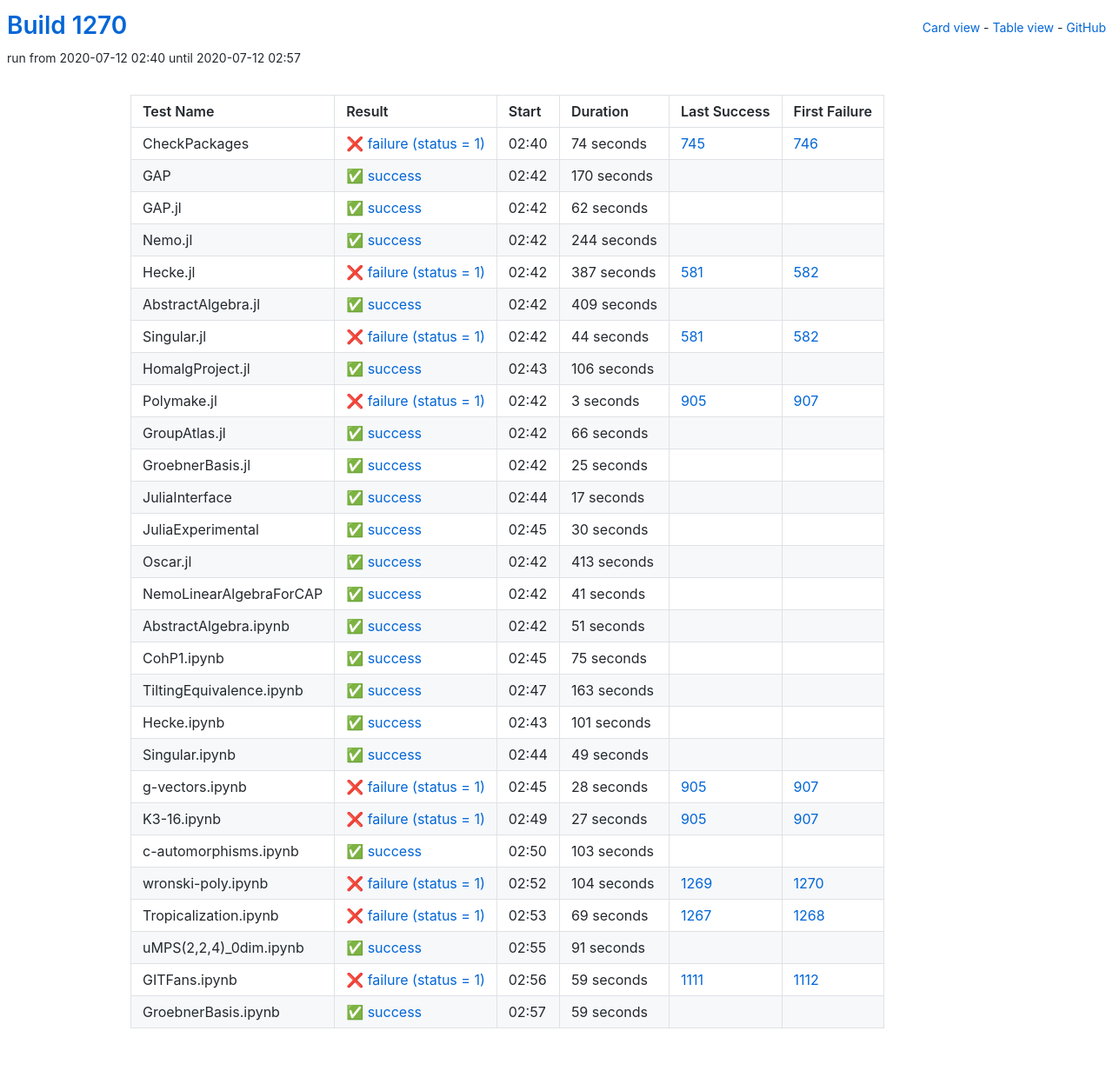
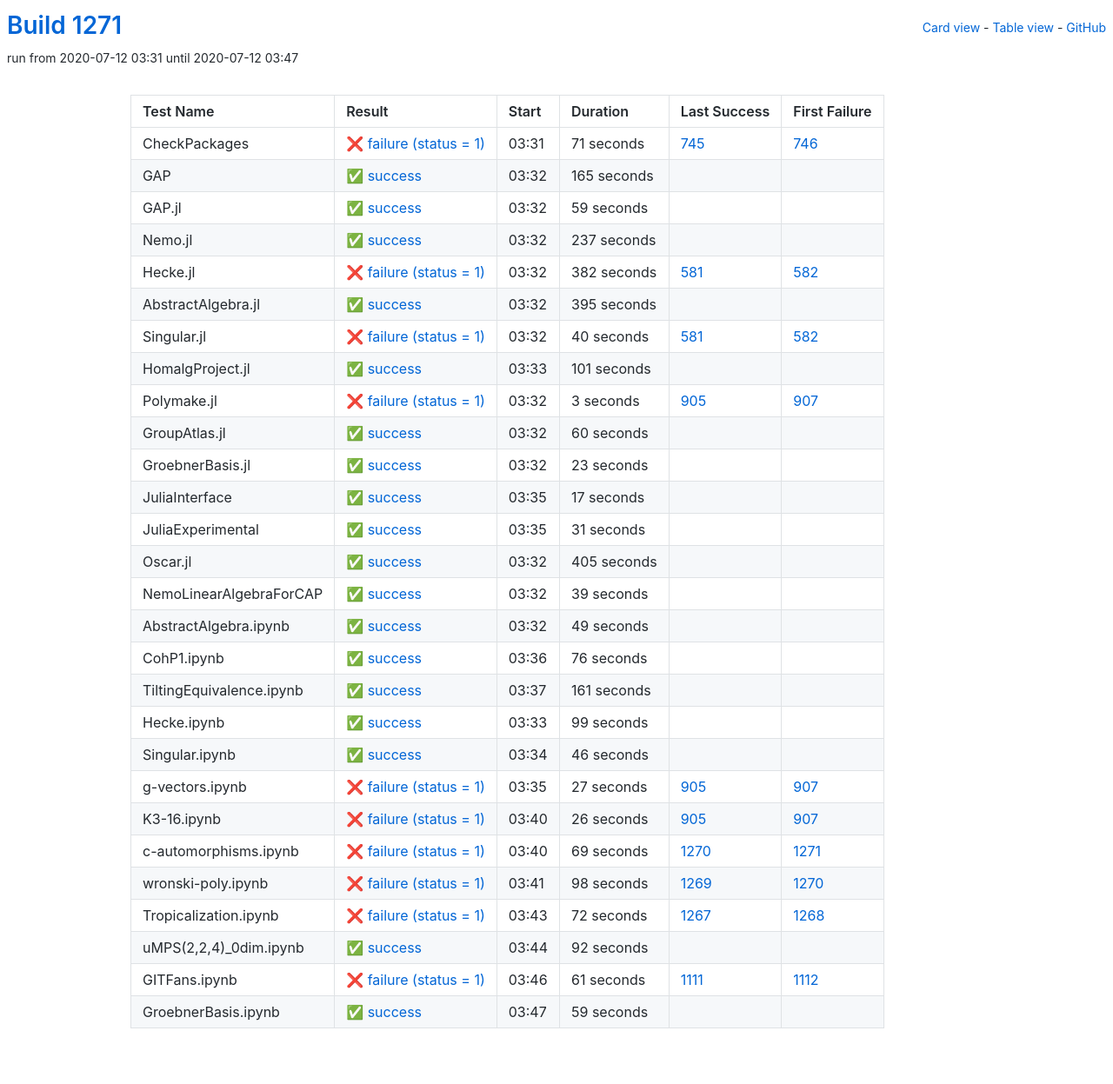
Before and after one commit to oscar-system/oscar-ci-status-1.4, a Jekyll site: the page built from table.html, in a window 1280 px wide. Shown: the whole page at 87% size. Built offline with Jekyll 4.4.1, drawn with Linux system fonts in a browser that asks for light colours.

Commit message:
Build #1271

```diff
--- a/_data/ci.yml
+++ b/_data/ci.yml
@@ -1,6 +1,6 @@
 ---
-build: 1270
-build_url: https://oscarci.mathematik.uni-kl.de/job/oscar-julia-1.4/1270/
+build: 1271
+build_url: https://oscarci.mathematik.uni-kl.de/job/oscar-julia-1.4/1271/
 job: oscar-julia-1.4
 organization: oscar-system
 repo: oscar-ci-status-1.4
@@ -8,104 +8,104 @@ repourl: https://github.com/oscar-system/oscar-ci-status-1.4
 tests:
 - name: CheckPackages
   id: checkpackages
-  log: https://oscarci.mathematik.uni-kl.de/job/oscar-julia-1.4/1270/artifact/logs/build-1270/CheckPackages.log
-  start: 2020-07-12 02:40
+  log: https://oscarci.mathematik.uni-kl.de/job/oscar-julia-1.4/1271/artifact/logs/build-1271/CheckPackages.log
+  start: 2020-07-12 03:31
   success: false
   exitcode: 1
   status: failure
-  duration: 74
+  duration: 71
   last_success: 745
   last_success_url: https://oscarci.mathematik.uni-kl.de/job/oscar-julia-1.4/745/
   first_failure: 746
   first_failure_url: https://oscarci.mathematik.uni-kl.de/job/oscar-julia-1.4/746/
 - name: GAP
   id: gap
-  log: https://oscarci.mathematik.uni-kl.de/job/oscar-julia-1.4/1270/artifact/logs/build-1270/GAP.log
-  start: 2020-07-12 02:42
+  log: https://oscarci.mathematik.uni-kl.de/job/oscar-julia-1.4/1271/artifact/logs/build-1271/GAP.log
+  start: 2020-07-12 03:32
   success: true
   exitcode: 0
   status: success
-  duration: 170
+  duration: 165
   last_success: false
   last_success_url:
   first_failure: false
   first_failure_url:
 - name: GAP.jl
   id: gap-jl
-  log: https://oscarci.mathematik.uni-kl.de/job/oscar-julia-1.4/1270/artifact/logs/build-1270/GAP.jl.log
-  start: 2020-07-12 02:42
+  log: https://oscarci.mathematik.uni-kl.de/job/oscar-julia-1.4/1271/artifact/logs/build-1271/GAP.jl.log
+  start: 2020-07-12 03:32
   success: true
   exitcode: 0
   status: success
-  duration: 62
+  duration: 59
   last_success: false
   last_success_url:
   first_failure: false
   first_failure_url:
 - name: Nemo.jl
   id: nemo-jl
-  log: https://oscarci.mathematik.uni-kl.de/job/oscar-julia-1.4/1270/artifact/logs/build-1270/Nemo.jl.log
-  start: 2020-07-12 02:42
+  log: https://oscarci.mathematik.uni-kl.de/job/oscar-julia-1.4/1271/artifact/logs/build-1271/Nemo.jl.log
+  start: 2020-07-12 03:32
   success: true
   exitcode: 0
   status: success
-  duration: 244
+  duration: 237
   last_success: false
   last_success_url:
   first_failure: false
   first_failure_url:
 - name: Hecke.jl
   id: hecke-jl
-  log: https://oscarci.mathematik.uni-kl.de/job/oscar-julia-1.4/1270/artifact/logs/build-1270/Hecke.jl.log
-  start: 2020-07-12 02:42
+  log: https://oscarci.mathematik.uni-kl.de/job/oscar-julia-1.4/1271/artifact/logs/build-1271/Hecke.jl.log
+  start: 2020-07-12 03:32
   success: false
   exitcode: 1
   status: failure
-  duration: 387
+  duration: 382
   last_success: 581
   last_success_url: https://oscarci.mathematik.uni-kl.de/job/oscar-julia-1.4/581/
   first_failure: 582
   first_failure_url: https://oscarci.mathematik.uni-kl.de/job/oscar-julia-1.4/582/
 - name: AbstractAlgebra.jl
   id: abstractalgebra-jl
-  log: https://oscarci.mathematik.uni-kl.de/job/oscar-julia-1.4/1270/artifact/logs/build-1270/AbstractAlgebra.jl.log
-  start: 2020-07-12 02:42
+  log: https://oscarci.mathematik.uni-kl.de/job/oscar-julia-1.4/1271/artifact/logs/build-1271/AbstractAlgebra.jl.log
+  start: 2020-07-12 03:32
   success: true
   exitcode: 0
   status: success
-  duration: 409
+  duration: 395
   last_success: false
   last_success_url:
   first_failure: false
   first_failure_url:
 - name: Singular.jl
   id: singular-jl
-  log: https://oscarci.mathematik.uni-kl.de/job/oscar-julia-1.4/1270/artifact/logs/build-1270/Singular.jl.log
-  start: 2020-07-12 02:42
+  log: https://oscarci.mathematik.uni-kl.de/job/oscar-julia-1.4/1271/artifact/logs/build-1271/Singular.jl.log
+  start: 2020-07-12 03:32
   success: false
   exitcode: 1
   status: failure
-  duration: 44
+  duration: 40
   last_success: 581
   last_success_url: https://oscarci.mathematik.uni-kl.de/job/oscar-julia-1.4/581/
   first_failure: 582
   first_failure_url: https://oscarci.mathematik.uni-kl.de/job/oscar-julia-1.4/582/
 - name: HomalgProject.jl
   id: homalgproject-jl
-  log: https://oscarci.mathematik.uni-kl.de/job/oscar-julia-1.4/1270/artifact/logs/build-1270/HomalgProject.jl.log
-  start: 2020-07-12 02:43
+  log: https://oscarci.mathematik.uni-kl.de/job/oscar-julia-1.4/1271/artifact/logs/build-1271/HomalgProject.jl.log
+  start: 2020-07-12 03:33
   success: true
   exitcode: 0
   status: success
-  duration: 106
+  duration: 101
   last_success: false
   last_success_url:
   first_failure: false
   first_failure_url:
 - name: Polymake.jl
   id: polymake-jl
-  log: https://oscarci.mathematik.uni-kl.de/job/oscar-julia-1.4/1270/artifact/logs/build-1270/Polymake.jl.log
-  start: 2020-07-12 02:42
+  log: https://oscarci.mathematik.uni-kl.de/job/oscar-julia-1.4/1271/artifact/logs/build-1271/Polymake.jl.log
+  start: 2020-07-12 03:32
   success: false
   exitcode: 1
   status: failure
@@ -116,32 +116,32 @@ tests:
   first_failure_url: https://oscarci.mathematik.uni-kl.de/job/oscar-julia-1.4/907/
 - name: GroupAtlas.jl
   id: groupatlas-jl
-  log: https://oscarci.mathematik.uni-kl.de/job/oscar-julia-1.4/1270/artifact/logs/build-1270/GroupAtlas.jl.log
-  start: 2020-07-12 02:42
+  log: https://oscarci.mathematik.uni-kl.de/job/oscar-julia-1.4/1271/artifact/logs/build-1271/GroupAtlas.jl.log
+  start: 2020-07-12 03:32
   success: true
   exitcode: 0
   status: success
-  duration: 66
+  duration: 60
   last_success: false
   last_success_url:
   first_failure: false
   first_failure_url:
 - name: GroebnerBasis.jl
   id: groebnerbasis-jl
-  log: https://oscarci.mathematik.uni-kl.de/job/oscar-julia-1.4/1270/artifact/logs/build-1270/GroebnerBasis.jl.log
-  start: 2020-07-12 02:42
+  log: https://oscarci.mathematik.uni-kl.de/job/oscar-julia-1.4/1271/artifact/logs/build-1271/GroebnerBasis.jl.log
+  start: 2020-07-12 03:32
   success: true
   exitcode: 0
   status: success
-  duration: 25
+  duration: 23
   last_success: false
   last_success_url:
   first_failure: false
   first_failure_url:
 - name: JuliaInterface
   id: juliainterface
-  log: https://oscarci.mathematik.uni-kl.de/job/oscar-julia-1.4/1270/artifact/logs/build-1270/JuliaInterface.log
-  start: 2020-07-12 02:44
+  log: https://oscarci.mathematik.uni-kl.de/job/oscar-julia-1.4/1271/artifact/logs/build-1271/JuliaInterface.log
+  start: 2020-07-12 03:35
   success: true
   exitcode: 0
   status: success
@@ -152,92 +152,44 @@ tests:
   first_failure_url:
 - name: JuliaExperimental
   id: juliaexperimental
-  log: https://oscarci.mathematik.uni-kl.de/job/oscar-julia-1.4/1270/artifact/logs/build-1270/JuliaExperimental.log
-  start: 2020-07-12 02:45
+  log: https://oscarci.mathematik.uni-kl.de/job/oscar-julia-1.4/1271/artifact/logs/build-1271/JuliaExperimental.log
+  start: 2020-07-12 03:35
   success: true
   exitcode: 0
   status: success
-  duration: 30
+  duration: 31
   last_success: false
   last_success_url:
   first_failure: false
   first_failure_url:
 - name: Oscar.jl
   id: oscar-jl
-  log: https://oscarci.mathematik.uni-kl.de/job/oscar-julia-1.4/1270/artifact/logs/build-1270/Oscar.jl.log
-  start: 2020-07-12 02:42
+  log: https://oscarci.mathematik.uni-kl.de/job/oscar-julia-1.4/1271/artifact/logs/build-1271/Oscar.jl.log
+  start: 2020-07-12 03:32
   success: true
   exitcode: 0
   status: success
-  duration: 413
+  duration: 405
   last_success: false
   last_success_url:
   first_failure: false
   first_failure_url:
 - name: NemoLinearAlgebraForCAP
   id: nemolinearalgebraforcap
-  log: https://oscarci.mathematik.uni-kl.de/job/oscar-julia-1.4/1270/artifact/logs/build-1270/NemoLinearAlgebraForCAP.log
-  start: 2020-07-12 02:42
+  log: https://oscarci.mathematik.uni-kl.de/job/oscar-julia-1.4/1271/artifact/logs/build-1271/NemoLinearAlgebraForCAP.log
+  start: 2020-07-12 03:32
   success: true
   exitcode: 0
   status: success
-  duration: 41
+  duration: 39
   last_success: false
   last_success_url:
   first_failure: false
   first_failure_url:
 - name: AbstractAlgebra.ipynb
   id: abstractalgebra-ipynb
-  log: https://oscarci.mathematik.uni-kl.de/job/oscar-julia-1.4/1270/artifact/logs/build-1270/AbstractAlgebra.ipynb.log
-  start: 2020-07-12 02:42
-  success: true
-  exitcode: 0
-  status: success
-  duration: 51
-  last_success: false
-  last_success_url:
-  first_failure: false
-  first_failure_url:
-- name: CohP1.ipynb
-  id: cohp1-ipynb
-  log: https://oscarci.mathematik.uni-kl.de/job/oscar-julia-1.4/1270/artifact/logs/build-1270/CohP1.ipynb.log
-  start: 2020-07-12 02:45
-  success: true
-  exitcode: 0
-  status: success
-  duration: 75
-  last_success: false
-  last_success_url:
-  first_failure: false
-  first_failure_url:
-- name: TiltingEquivalence.ipynb
-  id: tiltingequivalence-ipynb
-  log: https://oscarci.mathematik.uni-kl.de/job/oscar-julia-1.4/1270/artifact/logs/build-1270/TiltingEquivalence.ipynb.log
-  start: 2020-07-12 02:47
-  success: true
-  exitcode: 0
-  status: success
-  duration: 163
-  last_success: false
-  last_success_url:
-  first_failure: false
-  first_failure_url:
-- name: Hecke.ipynb
-  id: hecke-ipynb
-  log: https://oscarci.mathematik.uni-kl.de/job/oscar-julia-1.4/1270/artifact/logs/build-1270/Hecke.ipynb.log
-  start: 2020-07-12 02:43
-  success: true
-  exitcode: 0
-  status: success
-  duration: 101
-  last_success: false
-  last_success_url:
-  first_failure: false
-  first_failure_url:
-- name: Singular.ipynb
-  id: singular-ipynb
-  log: https://oscarci.mathematik.uni-kl.de/job/oscar-julia-1.4/1270/artifact/logs/build-1270/Singular.ipynb.log
-  start: 2020-07-12 02:44
+  log: https://oscarci.mathematik.uni-kl.de/job/oscar-julia-1.4/1271/artifact/logs/build-1271/AbstractAlgebra.ipynb.log
+  start: 2020-07-12 03:32
   success: true
   exitcode: 0
   status: success
@@ -246,22 +198,58 @@ tests:
   last_success_url:
   first_failure: false
   first_failure_url:
+- name: CohP1.ipynb
+  id: cohp1-ipynb
+  log: https://oscarci.mathematik.uni-kl.de/job/oscar-julia-1.4/1271/artifact/logs/build-1271/CohP1.ipynb.log
+  start: 2020-07-12 03:36
+  success: true
+  exitcode: 0
+  status: success
+  duration: 76
+  last_success: false
+  last_success_url:
+  first_failure: false
+  first_failure_url:
+- name: TiltingEquivalence.ipynb
+  id: tiltingequivalence-ipynb
+  log: https://oscarci.mathematik.uni-kl.de/job/oscar-julia-1.4/1271/artifact/logs/build-1271/TiltingEquivalence.ipynb.log
+  start: 2020-07-12 03:37
+  success: true
+  exitcode: 0
+  status: success
+  duration: 161
+  last_success: false
+  last_success_url:
+  first_failure: false
+  first_failure_url:
+- name: Hecke.ipynb
+  id: hecke-ipynb
+  log: https://oscarci.mathematik.uni-kl.de/job/oscar-julia-1.4/1271/artifact/logs/build-1271/Hecke.ipynb.log
+  start: 2020-07-12 03:33
+  success: true
+  exitcode: 0
+  status: success
+  duration: 99
+  last_success: false
+  last_success_url:
+  first_failure: false
+  first_failure_url:
+- name: Singular.ipynb
+  id: singular-ipynb
+  log: https://oscarci.mathematik.uni-kl.de/job/oscar-julia-1.4/1271/artifact/logs/build-1271/Singular.ipynb.log
+  start: 2020-07-12 03:34
+  success: true
+  exitcode: 0
+  status: success
+  duration: 46
+  last_success: false
+  last_success_url:
+  first_failure: false
+  first_failure_url:
 - name: g-vectors.ipynb
   id: g-vectors-ipynb
-  log: https://oscarci.mathematik.uni-kl.de/job/oscar-julia-1.4/1270/artifact/logs/build-1270/g-vectors.ipynb.log
-  start: 2020-07-12 02:45
-  success: false
-  exitcode: 1
-  status: failure
-  duration: 28
-  last_success: 905
-  last_success_url: https://oscarci.mathematik.uni-kl.de/job/oscar-julia-1.4/905/
-  first_failure: 907
-  first_failure_url: https://oscarci.mathematik.uni-kl.de/job/oscar-julia-1.4/907/
-- name: K3-16.ipynb
-  id: k3-16-ipynb
-  log: https://oscarci.mathematik.uni-kl.de/job/oscar-julia-1.4/1270/artifact/logs/build-1270/K3-16.ipynb.log
-  start: 2020-07-12 02:49
+  log: https://oscarci.mathematik.uni-kl.de/job/oscar-julia-1.4/1271/artifact/logs/build-1271/g-vectors.ipynb.log
+  start: 2020-07-12 03:35
   success: false
   exitcode: 1
   status: failure
@@ -270,70 +258,82 @@ tests:
   last_success_url: https://oscarci.mathematik.uni-kl.de/job/oscar-julia-1.4/905/
   first_failure: 907
   first_failure_url: https://oscarci.mathematik.uni-kl.de/job/oscar-julia-1.4/907/
-- name: c-automorphisms.ipynb
-  id: c-automorphisms-ipynb
-  log: https://oscarci.mathematik.uni-kl.de/job/oscar-julia-1.4/1270/artifact/logs/build-1270/c-automorphisms.ipynb.log
-  start: 2020-07-12 02:50
-  success: true
-  exitcode: 0
-  status: success
-  duration: 103
-  last_success: false
-  last_success_url:
-  first_failure: false
-  first_failure_url:
-- name: wronski-poly.ipynb
-  id: wronski-poly-ipynb
-  log: https://oscarci.mathematik.uni-kl.de/job/oscar-julia-1.4/1270/artifact/logs/build-1270/wronski-poly.ipynb.log
-  start: 2020-07-12 02:52
+- name: K3-16.ipynb
+  id: k3-16-ipynb
+  log: https://oscarci.mathematik.uni-kl.de/job/oscar-julia-1.4/1271/artifact/logs/build-1271/K3-16.ipynb.log
+  start: 2020-07-12 03:40
   success: false
   exitcode: 1
   status: failure
-  duration: 104
+  duration: 26
+  last_success: 905
+  last_success_url: https://oscarci.mathematik.uni-kl.de/job/oscar-julia-1.4/905/
+  first_failure: 907
+  first_failure_url: https://oscarci.mathematik.uni-kl.de/job/oscar-julia-1.4/907/
+- name: c-automorphisms.ipynb
+  id: c-automorphisms-ipynb
+  log: https://oscarci.mathematik.uni-kl.de/job/oscar-julia-1.4/1271/artifact/logs/build-1271/c-automorphisms.ipynb.log
+  start: 2020-07-12 03:40
+  success: false
+  exitcode: 1
+  status: failure
+  duration: 69
+  last_success: 1270
+  last_success_url: https://oscarci.mathematik.uni-kl.de/job/oscar-julia-1.4/1270/
+  first_failure: 1271
+  first_failure_url: https://oscarci.mathematik.uni-kl.de/job/oscar-julia-1.4/1271/
+- name: wronski-poly.ipynb
+  id: wronski-poly-ipynb
+  log: https://oscarci.mathematik.uni-kl.de/job/oscar-julia-1.4/1271/artifact/logs/build-1271/wronski-poly.ipynb.log
+  start: 2020-07-12 03:41
+  success: false
+  exitcode: 1
+  status: failure
+  duration: 98
   last_success: 1269
   last_success_url: https://oscarci.mathematik.uni-kl.de/job/oscar-julia-1.4/1269/
   first_failure: 1270
   first_failure_url: https://oscarci.mathematik.uni-kl.de/job/oscar-julia-1.4/1270/
 - name: Tropicalization.ipynb
   id: tropicalization-ipynb
-  log: https://oscarci.mathematik.uni-kl.de/job/oscar-julia-1.4/1270/artifact/logs/build-1270/Tropicalization.ipynb.log
-  start: 2020-07-12 02:53
+  log: https://oscarci.mathematik.uni-kl.de/job/oscar-julia-1.4/1271/artifact/logs/build-1271/Tropicalization.ipynb.log
+  start: 2020-07-12 03:43
   success: false
   exitcode: 1
   status: failure
-  duration: 69
+  duration: 72
   last_success: 1267
   last_success_url: https://oscarci.mathematik.uni-kl.de/job/oscar-julia-1.4/1267/
   first_failure: 1268
   first_failure_url: https://oscarci.mathematik.uni-kl.de/job/oscar-julia-1.4/1268/
 - name: uMPS(2,2,4)_0dim.ipynb
   id: umps-2-2-4-0dim-ipynb
-  log: https://oscarci.mathematik.uni-kl.de/job/oscar-julia-1.4/1270/artifact/logs/build-1270/uMPS-2-2-4-_0dim.ipynb.log
-  start: 2020-07-12 02:55
+  log: https://oscarci.mathematik.uni-kl.de/job/oscar-julia-1.4/1271/artifact/logs/build-1271/uMPS-2-2-4-_0dim.ipynb.log
+  start: 2020-07-12 03:44
   success: true
   exitcode: 0
   status: success
-  duration: 91
+  duration: 92
   last_success: false
   last_success_url:
   first_failure: false
   first_failure_url:
 - name: GITFans.ipynb
   id: gitfans-ipynb
-  log: https://oscarci.mathematik.uni-kl.de/job/oscar-julia-1.4/1270/artifact/logs/build-1270/GITFans.ipynb.log
-  start: 2020-07-12 02:56
+  log: https://oscarci.mathematik.uni-kl.de/job/oscar-julia-1.4/1271/artifact/logs/build-1271/GITFans.ipynb.log
+  start: 2020-07-12 03:46
   success: false
   exitcode: 1
   status: failure
-  duration: 59
+  duration: 61
   last_success: 1111
   last_success_url: https://oscarci.mathematik.uni-kl.de/job/oscar-julia-1.4/1111/
   first_failure: 1112
   first_failure_url: https://oscarci.mathematik.uni-kl.de/job/oscar-julia-1.4/1112/
 - name: GroebnerBasis.ipynb
   id: groebnerbasis-ipynb
-  log: https://oscarci.mathematik.uni-kl.de/job/oscar-julia-1.4/1270/artifact/logs/build-1270/GroebnerBasis.ipynb.log
-  start: 2020-07-12 02:57
+  log: https://oscarci.mathematik.uni-kl.de/job/oscar-julia-1.4/1271/artifact/logs/build-1271/GroebnerBasis.ipynb.log
+  start: 2020-07-12 03:47
   success: true
   exitcode: 0
   status: success
```
Also changed, not shown: README.md.
